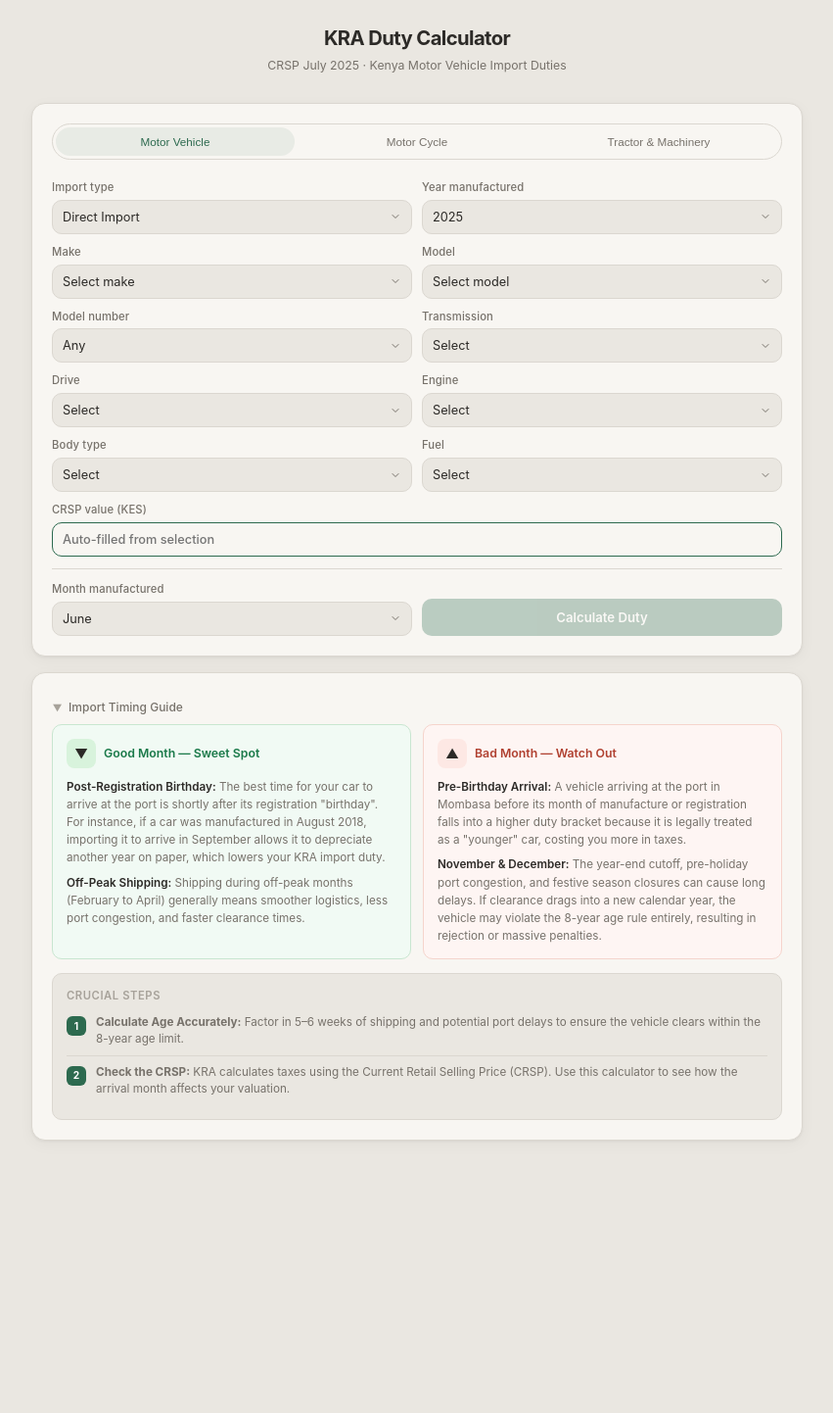
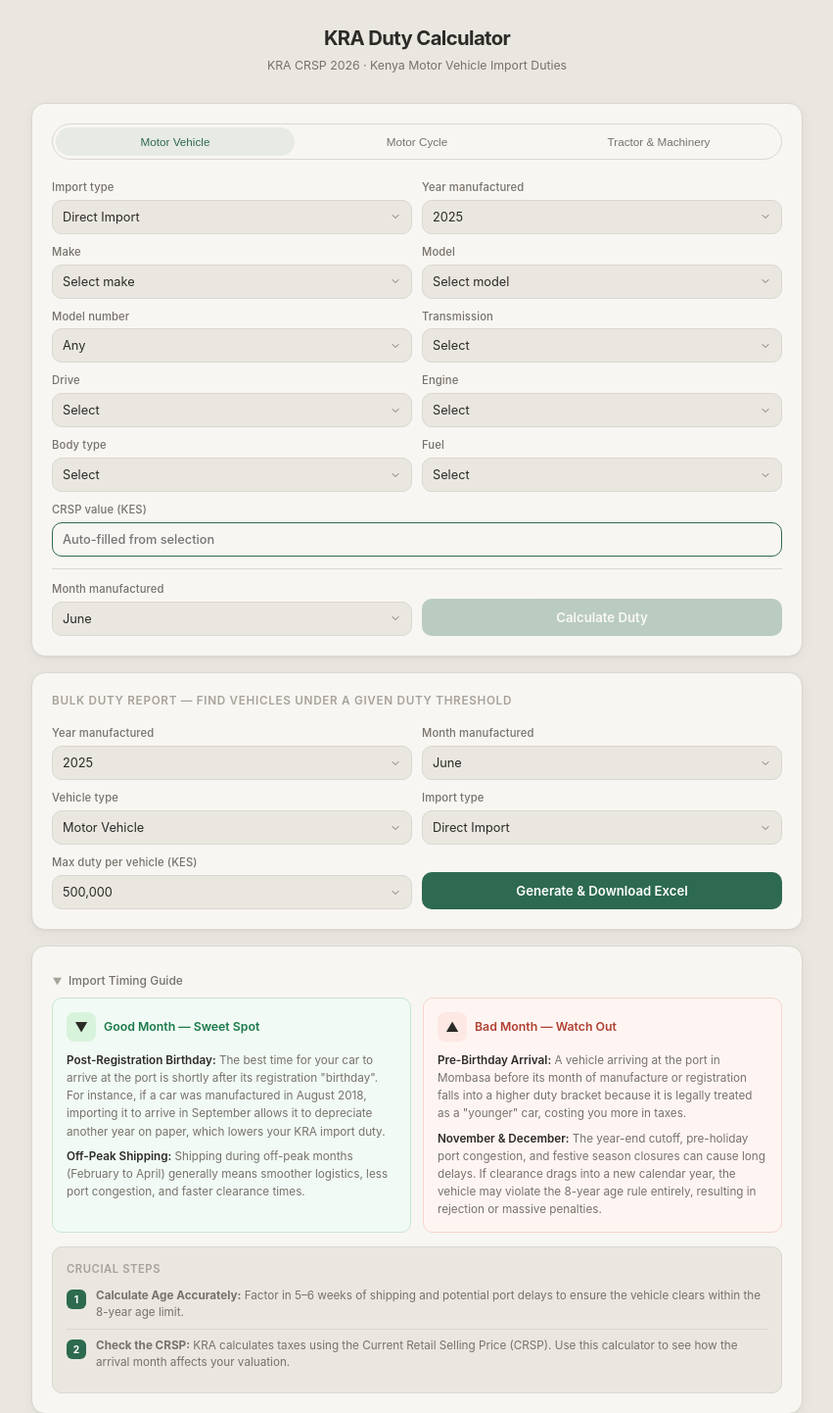
Before and after one commit to omondistep/carduty, a Flask app: page / in a window 1280 px wide. Shown: the top 1442 px of the page at 98% size, without its empty margins (214-1065 px from the left). Before the commit the page ends 1165 px from the top, so only its background shows below. Run offline with Flask 3, Linux system fonts and the light colour scheme; data comes from the database, SQL or seed files in the repository.

Commit message:
added duty threshold feature

```diff
--- a/app.py
+++ b/app.py
@@ -1,7 +1,10 @@
 import sqlite3
 import os
-from flask import Flask, jsonify, request, render_template, g
+import io
+from flask import Flask, jsonify, request, render_template, g, send_file
 from datetime import datetime
+import openpyxl
+from openpyxl.styles import Font, PatternFill, Alignment, Border, Side
 
 app = Flask(__name__)
 DB_PATH = os.path.join(os.path.dirname(__file__), 'kraduty.db')
@@ -285,6 +288,123 @@
 
     return jsonify(result)
 
+@app.route('/api/report/duties-below')
+def api_report_duties_below():
+    yom = int(request.args.get('yom', CURRENT_YEAR))
+    mom = int(request.args.get('mom', 1))
+    max_duty = float(request.args.get('max_duty', 500000))
+    is_direct = request.args.get('is_direct', 'true') == 'true'
+    vehicle_type = request.args.get('vehicle_type', 'motor_vehicle')
+
+    db = get_db()
+
+    if vehicle_type == 'motor_vehicle':
+        cur = db.execute("SELECT * FROM motor_vehicles")
+        rows = cur.fetchall()
+    elif vehicle_type == 'motor_cycle':
+        cur = db.execute("SELECT * FROM motor_cycles")
+        rows = cur.fetchall()
+    else:
+        return jsonify({'error': 'Unsupported vehicle type'}), 400
+
+    current_month = 6
+    total_months = (CURRENT_YEAR * 12 + current_month) - (yom * 12 + mom)
+    age_years = total_months / 12.0
+    dep_rate = get_depreciation(age_years, is_direct)
+
+    results = []
+    for row in rows:
+        row = dict(row)
+        crsp = row.get('crsp')
+        if not crsp:
+            continue
+
+        if vehicle_type == 'motor_vehicle' and is_direct and (CURRENT_YEAR - yom) > 7:
+            continue
+
+        engine_cc = str(row.get('engine_capacity') or '0')
+        fuel = str(row.get('fuel') or 'GASOLINE')
+
+        tax = calc_taxes(crsp, age_years, is_direct, vehicle_type, engine_cc, fuel)
+
+        if tax['grand_total'] < max_duty:
+            entry = {**row, **tax}
+            entry['age_years'] = round(age_years, 1)
+            entry['depreciation_rate'] = f'{dep_rate * 100:.0f}%'
+            results.append(entry)
+
+    wb = openpyxl.Workbook()
+    ws = wb.active
+    ws.title = "Duties Below Threshold"
+
+    header_font = Font(bold=True, color="FFFFFF", size=11)
+    header_fill = PatternFill(start_color="2D6A4F", end_color="2D6A4F", fill_type="solid")
+    header_align = Alignment(horizontal="center", vertical="center", wrap_text=True)
+    thin_border = Border(
+        left=Side(style='thin'), right=Side(style='thin'),
+        top=Side(style='thin'), bottom=Side(style='thin')
+    )
+
+    if vehicle_type == 'motor_vehicle':
+        cols = [
+            'make', 'model', 'model_number', 'transmission', 'drive_config',
+            'engine_capacity', 'body_type', 'gvw', 'seating', 'fuel', 'crsp',
+            'age_years', 'depreciation_rate',
+            'grand_total', 'customs_value', 'import_duty', 'excise_duty',
+            'vat', 'rdl', 'idf'
+        ]
+        headers = [
+            'Make', 'Model', 'Model Number', 'Transmission', 'Drive Config',
+            'Engine Capacity', 'Body Type', 'GVW', 'Seating', 'Fuel', 'CRSP (KES)',
+            'Age (yrs)', 'Depreciation Rate',
+            'Total Duty (KES)', 'Customs Value (KES)', 'Import Duty (KES)',
+            'Excise Duty (KES)', 'VAT (KES)', 'RDL (KES)', 'IDF (KES)'
+        ]
+    else:
+        cols = [
+            'make', 'model', 'model_number', 'transmission',
+            'engine_capacity', 'seating', 'fuel', 'crsp',
+            'age_years', 'depreciation_rate',
+            'grand_total', 'customs_value', 'import_duty', 'excise_duty',
+            'vat', 'rdl', 'idf'
+        ]
+        headers = [
+            'Make', 'Model', 'Model Number', 'Transmission',
+            'Engine Capacity', 'Seating', 'Fuel', 'CRSP (KES)',
+            'Age (yrs)', 'Depreciation Rate',
+            'Total Duty (KES)', 'Customs Value (KES)', 'Import Duty (KES)',
+            'Excise Duty (KES)', 'VAT (KES)', 'RDL (KES)', 'IDF (KES)'
+        ]
+
+    for col_idx, header in enumerate(headers, 1):
+        cell = ws.cell(row=1, column=col_idx, value=header)
+        cell.font = header_font
+        cell.fill = header_fill
+        cell.alignment = header_align
+        cell.border = thin_border
+
+    for row_idx, entry in enumerate(results, 2):
+        for col_idx, key in enumerate(cols, 1):
+            val = entry.get(key)
+            if isinstance(val, float):
+                val = round(val, 2)
+            cell = ws.cell(row=row_idx, column=col_idx, value=val)
+            cell.border = thin_border
+            if isinstance(val, (int, float)):
+                cell.alignment = Alignment(horizontal="right")
+
+    for col_idx, _ in enumerate(headers, 1):
+        ws.column_dimensions[chr(64 + col_idx) if col_idx <= 26 else 'A'].bestFit = True
+        ws.column_dimensions[chr(64 + col_idx) if col_idx <= 26 else 'A'].width = max(12, len(headers[col_idx - 1]) + 4)
+
+    output = io.BytesIO()
+    wb.save(output)
+    output.seek(0)
+
+    filename = f'duties_below_{int(max_duty)}_{vehicle_type}_yom{yom}_mom{mom}.xlsx'
+    return send_file(output, mimetype='application/vnd.openxmlformats-officedocument.spreadsheetml.sheet', as_attachment=True, download_name=filename)
+
+
 if __name__ == '__main__':
     port = int(os.environ.get('PORT', 5812))
     app.run(host='0.0.0.0', port=port, debug=False)
--- a/templates/index.html
+++ b/templates/index.html
@@ -3,7 +3,7 @@
 <head>
 <meta charset="UTF-8">
 <meta name="viewport" content="width=device-width, initial-scale=1.0">
-<title>KRA Duty Calculator — CRSP 2025</title>
+<title>KRA Duty Calculator — KRA CRSP 2025</title>
 <style>
 :root {
   --bg: #eae7e1;
@@ -144,7 +144,7 @@
 <div class="container">
   <div class="header">
     <h1>KRA Duty Calculator</h1>
-    <p>CRSP July 2025 &middot; Kenya Motor Vehicle Import Duties</p>
+    <p>KRA CRSP <span id="currentYearDisplay"></span> &middot; Kenya Motor Vehicle Import Duties</p>
   </div>
 
   <div class="card">
@@ -232,6 +232,46 @@
     <div class="result-grid" id="resultGrid"></div>
   </div>
 
+  <div class="card" id="reportCard">
+    <div class="card-title">Bulk Duty Report — Find Vehicles Under a Given Duty Threshold</div>
+    <div class="form-grid">
+      <div class="form-group">
+        <label for="reportYom">Year manufactured</label>
+        <select id="reportYom"></select>
+      </div>
+      <div class="form-group">
+        <label for="reportMom">Month manufactured</label>
+        <div style="display:flex;gap:6px;align-items:stretch">
+          <select id="reportMom" style="flex:1"></select>
+          <span id="reportTimingBadge" style="display:none;padding:8px 10px;border-radius:8px;font-size:0.75rem;font-weight:600;white-space:nowrap;align-items:center;border:1.5px solid"></span>
+        </div>
+      </div>
+      <div class="form-group">
+        <label for="reportType">Vehicle type</label>
+        <select id="reportType">
+          <option value="motor_vehicle">Motor Vehicle</option>
+          <option value="motor_cycle">Motor Cycle</option>
+        </select>
+      </div>
+      <div class="form-group">
+        <label for="reportImportType">Import type</label>
+        <select id="reportImportType">
+          <option value="true">Direct Import</option>
+          <option value="false">Previously Registered in Kenya</option>
+        </select>
+      </div>
+      <div class="form-group">
+        <label for="reportMaxDuty">Max duty per vehicle (KES)</label>
+        <input type="text" id="reportMaxDuty" value="500,000">
+      </div>
+      <div style="display:flex;align-items:flex-end">
+        <button class="btn" id="reportBtn">Generate &amp; Download Excel</button>
+      </div>
+    </div>
+    <div class="loading" id="reportLoading" style="margin-top:10px">Generating report …</div>
+    <div class="error" id="reportError" style="margin-top:10px"></div>
+  </div>
+
   <div class="card" id="tipsCard">
     <div class="tips-toggle open" id="tipsToggle">
       <span class="arrow">&#9654;</span> Import Timing Guide
@@ -271,6 +311,7 @@
 const $ = id => document.getElementById(id);
 
 /* ---- populate static selects ---- */
+document.getElementById('currentYearDisplay').textContent = new Date().getFullYear();
 (function(){
   const yom = $('yom');
   for (let y = CURRENT_YEAR; y >= 2018; y--) {
@@ -609,6 +650,75 @@
   document.getElementById('tipsBody').classList.toggle('open');
 });
 
+/* ---- report ---- */
+(function(){
+  const ryom = $('reportYom');
+  for (let y = CURRENT_YEAR; y >= 2018; y--) {
+    const o = document.createElement('option');
+    o.value = y; o.textContent = y;
+    if (y === CURRENT_YEAR) o.selected = true;
+    ryom.appendChild(o);
+  }
+  const rmom = $('reportMom');
+  const months = ['January','February','March','April','May','June','July','August','September','October','November','December'];
+  months.forEach((m,i) => {
+    const o = document.createElement('option');
+    o.value = i+1; o.textContent = m;
+    if (i+1 === 6) o.selected = true;
+    rmom.appendChild(o);
+  });
+})();
+
+$('reportMaxDuty').onblur = function() {
+  const raw = this.value.replace(/,/g, '');
+  const num = parseInt(raw, 10);
+  if (!isNaN(num) && num > 0) this.value = num.toLocaleString('en-KE');
+};
+
+function updateReportTimingBadge() {
+  const yom = parseInt($('reportYom').value);
+  const mom = parseInt($('reportMom').value);
+  const el = $('reportTimingBadge');
+  if (!yom || !mom) { el.style.display = 'none'; return; }
+  const curMonth = new Date().getMonth() + 1;
+  if (curMonth >= mom) {
+    el.style.display = 'inline-flex';
+    el.textContent = 'Post-birthday \u2014 lower duty';
+    el.style.background = '#d8f3dc';
+    el.style.borderColor = '#a7d4b5';
+    el.style.color = '#1b7a4a';
+  } else {
+    el.style.display = 'inline-flex';
+    el.textContent = 'Pre-birthday \u2014 higher duty';
+    el.style.background = '#fde8e4';
+    el.style.borderColor = '#e8c4b8';
+    el.style.color = '#b04030';
+  }
+}
+$('reportYom').addEventListener('change', updateReportTimingBadge);
+$('reportMom').addEventListener('change', updateReportTimingBadge);
+
+$('reportBtn').onclick = function() {
+  const yom = parseInt($('reportYom').value);
+  const mom = parseInt($('reportMom').value);
+  const raw = $('reportMaxDuty').value.replace(/,/g, '');
+  const maxDuty = parseFloat(raw);
+  const vehicleType = $('reportType').value;
+  const isDirect = $('reportImportType').value;
+  if (!yom) { $('reportError').textContent = 'Select year of manufacture.'; $('reportError').style.display = 'block'; return; }
+  if (!mom) { $('reportError').textContent = 'Select month of manufacture.'; $('reportError').style.display = 'block'; return; }
+  if (!maxDuty || maxDuty <= 0) { $('reportError').textContent = 'Enter a valid max duty amount.'; $('reportError').style.display = 'block'; return; }
+  $('reportError').style.display = 'none';
+  $('reportLoading').style.display = 'block';
+  this.disabled = true;
+  const url = '/api/report/duties-below?yom=' + yom + '&mom=' + mom + '&max_duty=' + maxDuty + '&vehicle_type=' + vehicleType + '&is_direct=' + isDirect;
+  window.location.href = url;
+  setTimeout(() => {
+    $('reportLoading').style.display = 'none';
+    $('reportBtn').disabled = false;
+  }, 3000);
+};
+
 /* ---- init ---- */
 onTypeChange();
 </script>
```
Also changed, not shown: 1 other file.
